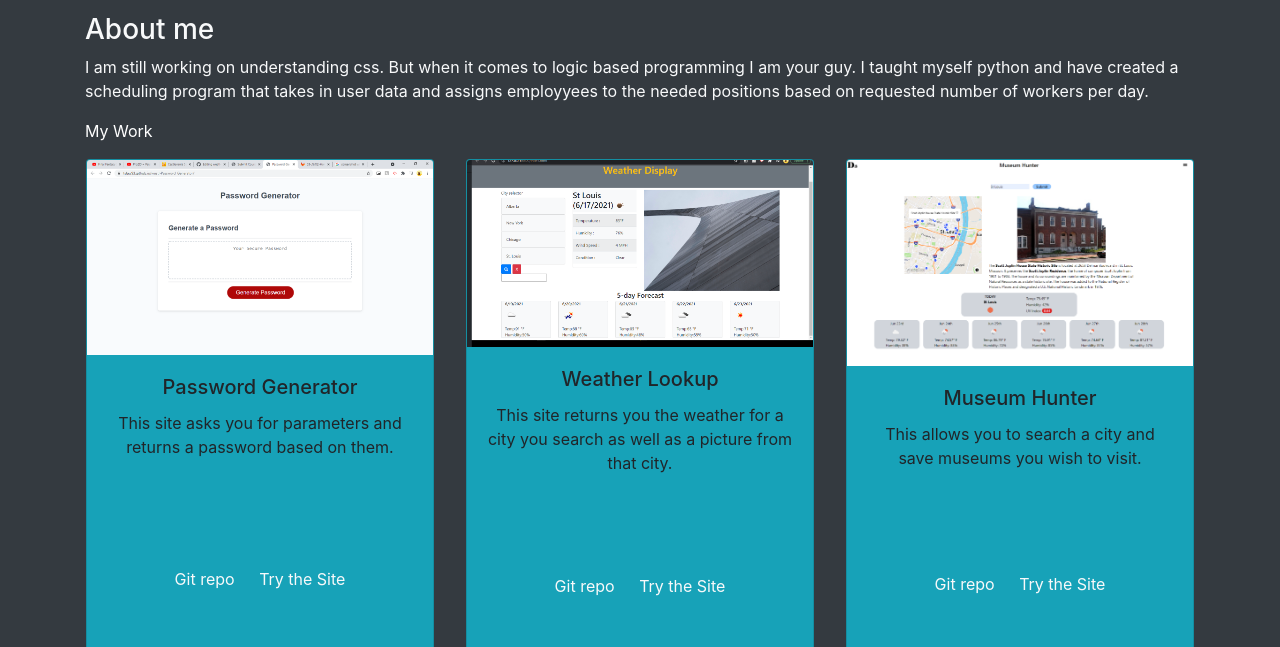
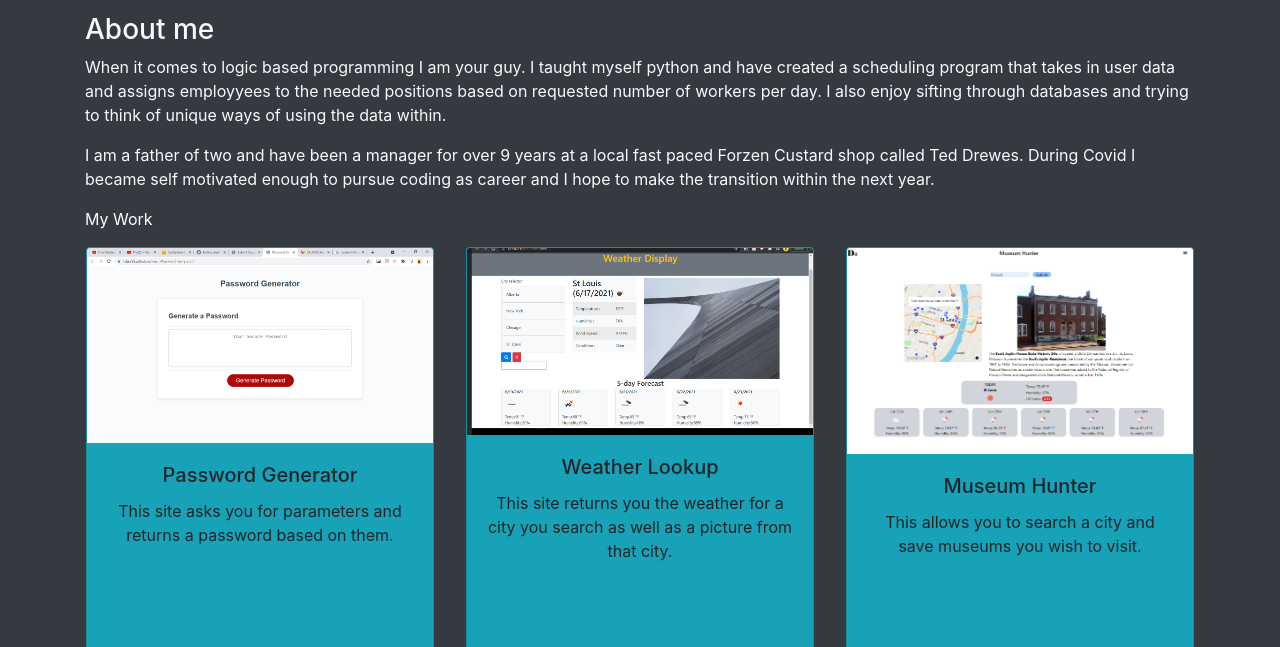
Before and after one commit to Tylaw93/Persona_Webpage, a plain HTML site: page index.html in a window 1280 px wide. Shown: the part 153-800 px from the top of the page. Drawn offline with nearby package versions, Linux system fonts and the light colour scheme.

Commit message:
Update personal bio

```diff
--- a/index.html
+++ b/index.html
@@ -34,8 +34,8 @@
         <section class = "a text-light">
             <h3>About me</h3>
             <div class = "about_me">
-                <p>I am still working on understanding css. But when it comes to logic based programming I am your guy. I taught myself python and have created a scheduling program that takes in user data and assigns employyees to the needed positions based on requested number of workers per day.</p>
-                <p></p>
+                <p>When it comes to logic based programming I am your guy. I taught myself python and have created a scheduling program that takes in user data and assigns employyees to the needed positions based on requested number of workers per day. I also enjoy sifting through databases and trying to think of unique ways of using the data within.</p>
+                <p> I am a father of two and have been a manager for over 9 years at a local fast paced Forzen Custard shop called Ted Drewes. During Covid I became self motivated enough to pursue coding as career and I hope to make the transition within the next year.</p>
             </div>
         </section>
         <section>
```
